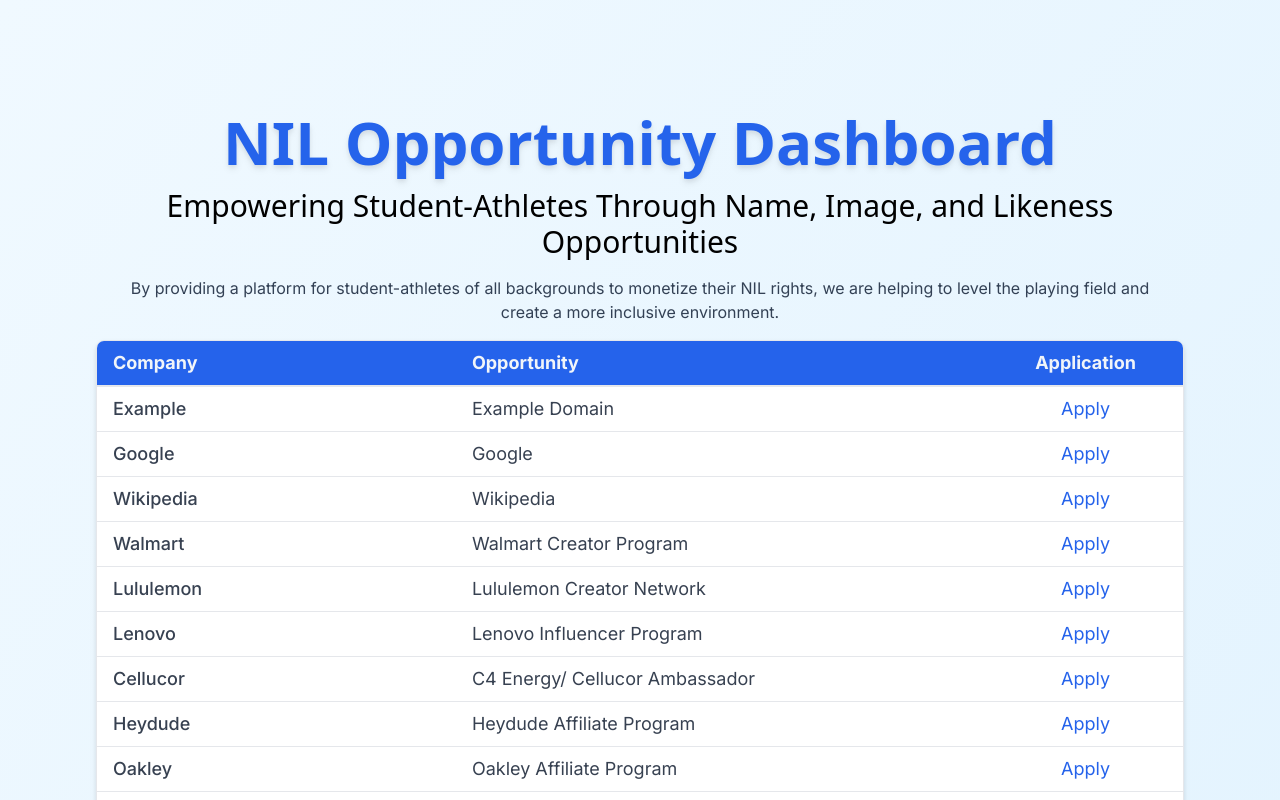
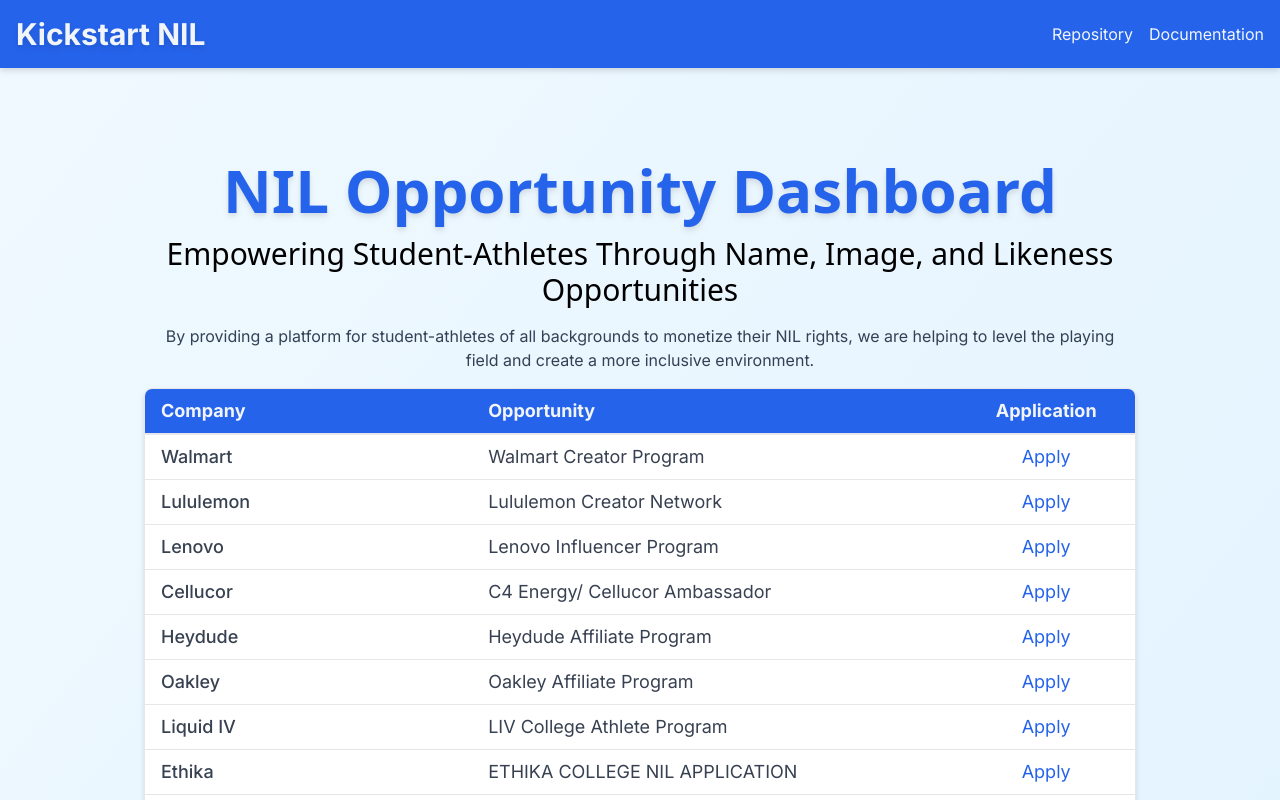
Before and after one commit to harrychaklader/vt-hacks-11, a Next.js app in the folder nil-deal-dashboard/: page / in a window 1280 px wide. Shown: the top 800 px of the page. Built offline with nearby package versions, Linux system fonts and the light colour scheme.

Commit message:
Prepared repo for Vercel deployment.

```diff
--- a/nil-deal-dashboard/src/app/layout.js
+++ b/nil-deal-dashboard/src/app/layout.js
@@ -4,8 +4,8 @@
 const inter = Inter({ subsets: ['latin'] })
 
 export const metadata = {
-  title: 'NIL Deal Dashboard',
-  description: 'Dashboard for student-athletes to find name, image, and likeness opportunities',
+  title: 'Kickstart NIL',
+  description: 'Dashboard for student-athletes to find name, image, and likeness opportunities.',
 }
 
 export default function RootLayout({ children }) {
--- a/nil-deal-dashboard/src/app/page.js
+++ b/nil-deal-dashboard/src/app/page.js
@@ -1,12 +1,13 @@
+import AppHeader from "@/components/AppHeader"
 import AppHero from "@/components/AppHero"
 import DealList from "@/components/DealList"
 
 
-
 export default function Home() {
   return (
-    <main className="bg-gradient-to-br from-sky-50 to-sky-100 flex min-h-screen flex-col items-center justify-between p-24">
+    <main className="bg-gradient-to-br from-sky-50 to-sky-100 flex min-h-screen flex-col items-center justify-between p-36">
       <div>
+        <AppHeader />
         <AppHero />
         <DealList />
       </div>
--- a/nil-deal-dashboard/src/deal-info.json
+++ b/nil-deal-dashboard/src/deal-info.json
@@ -1,19 +1,4 @@
 [
-    {
-      "url": "https://www.example.com/",
-      "title": "Example Domain",
-      "company": "Example"
-    },
-    {
-      "url": "https://www.google.com/",
-      "title": "Google",
-      "company": "Google"
-    },
-    {
-      "url": "https://www.wikipedia.org/",
-      "title": "Wikipedia",
-      "company": "Wikipedia"
-    },
     {
         "url": "https://www.walmartcreator.com/splash?ebebhghdefhbdjldreibbfljnbirebktvvuvighttigg&gclid=CjwKCAjwgZCoBhBnEiwAz35Rwj-GyQLv-VdUb-bs4mWJF3b-lSfCZkix6gMOnlp9AuAmZr214t2UWhoCmDMQAvD_BwE&gclsrc=aw.ds",
         "title": "Walmart Creator Program",
```
Also changed, not shown: nil-deal-dashboard/firebase.js (deleted, +0 -21 lines), 1 other file (tests, documents, lock files or other folders).
